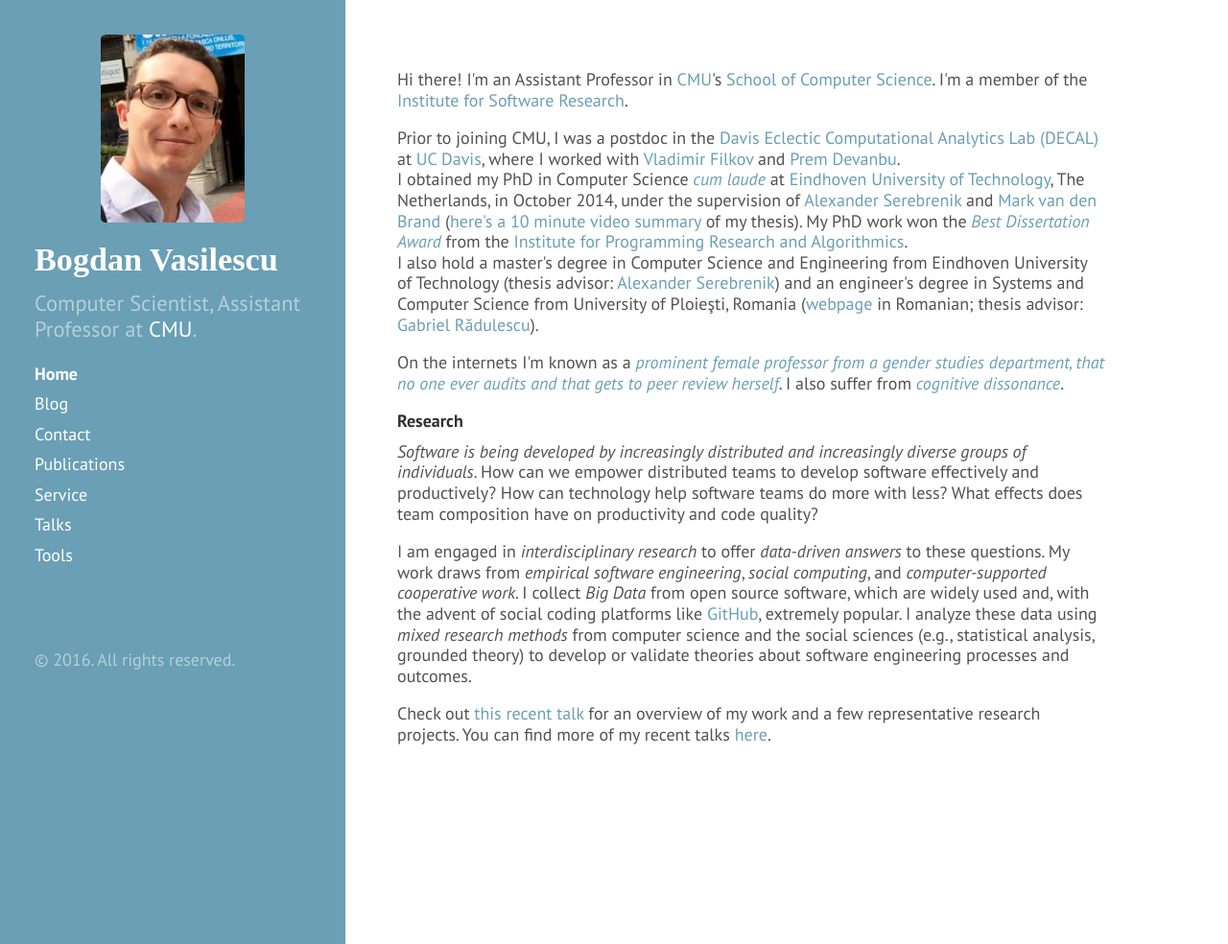
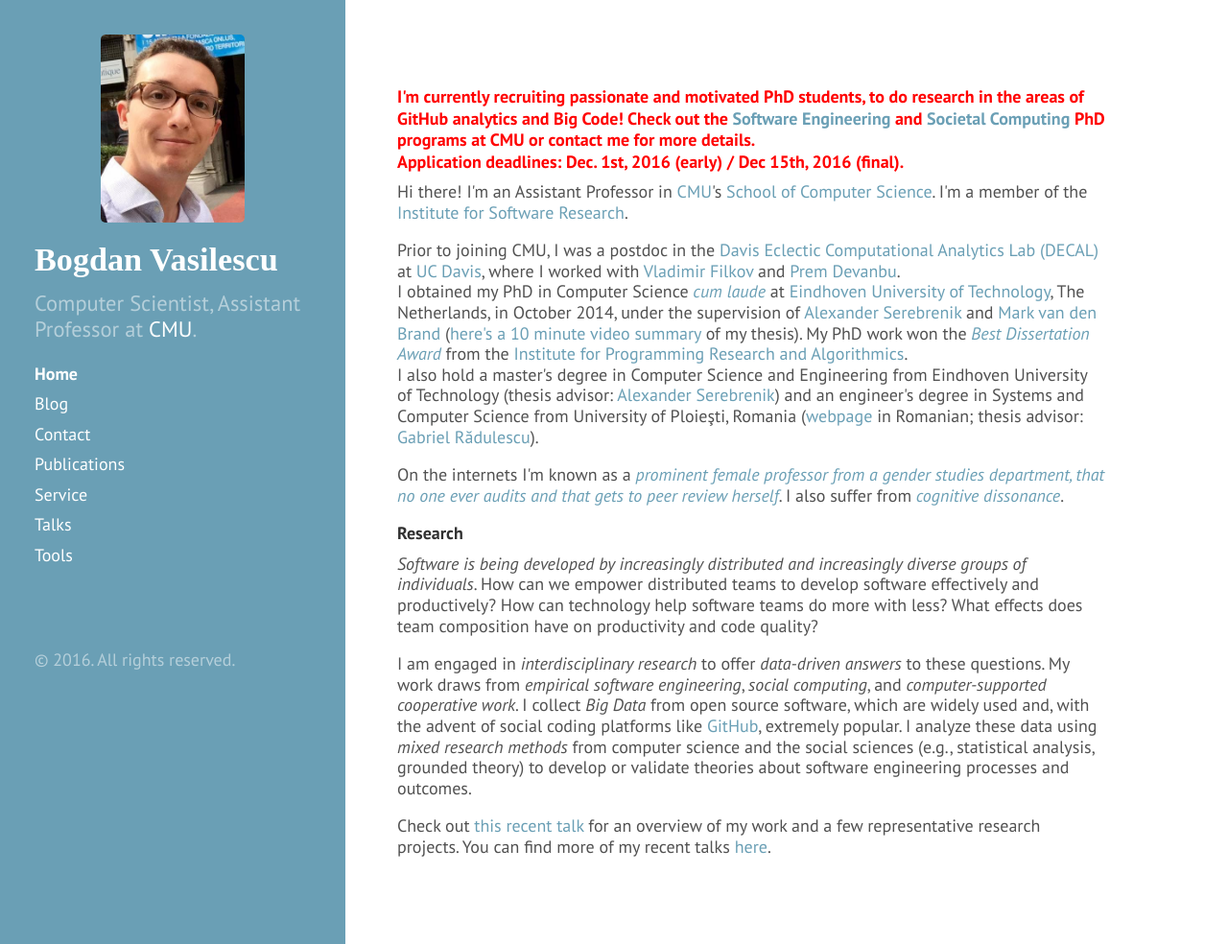
Before and after one commit to bvasiles/bvasiles.github.io, a Jekyll site: the page built from index.html, in a window 1280 px wide and 984 px high. Shown: the whole window at 96% size. Built offline with Jekyll 4.4.1, drawn with Linux system fonts in a browser that asks for light colours; nearby versions of some CDN libraries; Markdown is read by kramdown in place of the engine named in the settings; the list of posts is cut into pages by our own code.

Commit message:
recruiting bit

```diff
--- a/index.html
+++ b/index.html
@@ -2,6 +2,12 @@
 layout: default
 title: Home
 ---
+<h4>
+<font color="red">
+I'm currently recruiting passionate and motivated PhD students, to do research in the areas of GitHub analytics and Big Code!
+Check out the <a href="http://isri.cmu.edu/education/se-phd/">Software Engineering</a> and <a href="http://sc.cs.cmu.edu/">Societal Computing</a> PhD programs at CMU or contact me for more details.
+<br>Application deadlines: Dec. 1st, 2016 (early) / Dec 15th, 2016 (final).
+</font></h4>
 
 <p>Hi there! I'm an Assistant Professor in <a href="http://www.cmu.edu">CMU</a>'s
 <a href="http://scs.cmu.edu">School of Computer Science</a>.
```
Also changed, not shown: 1 other file.
